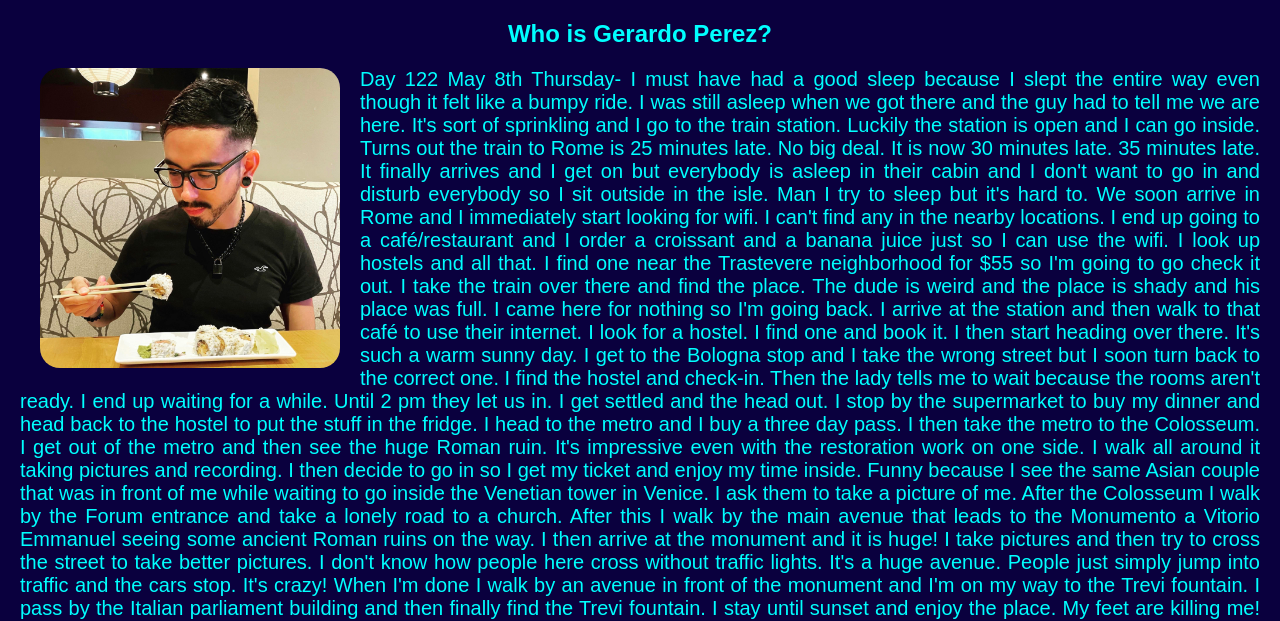
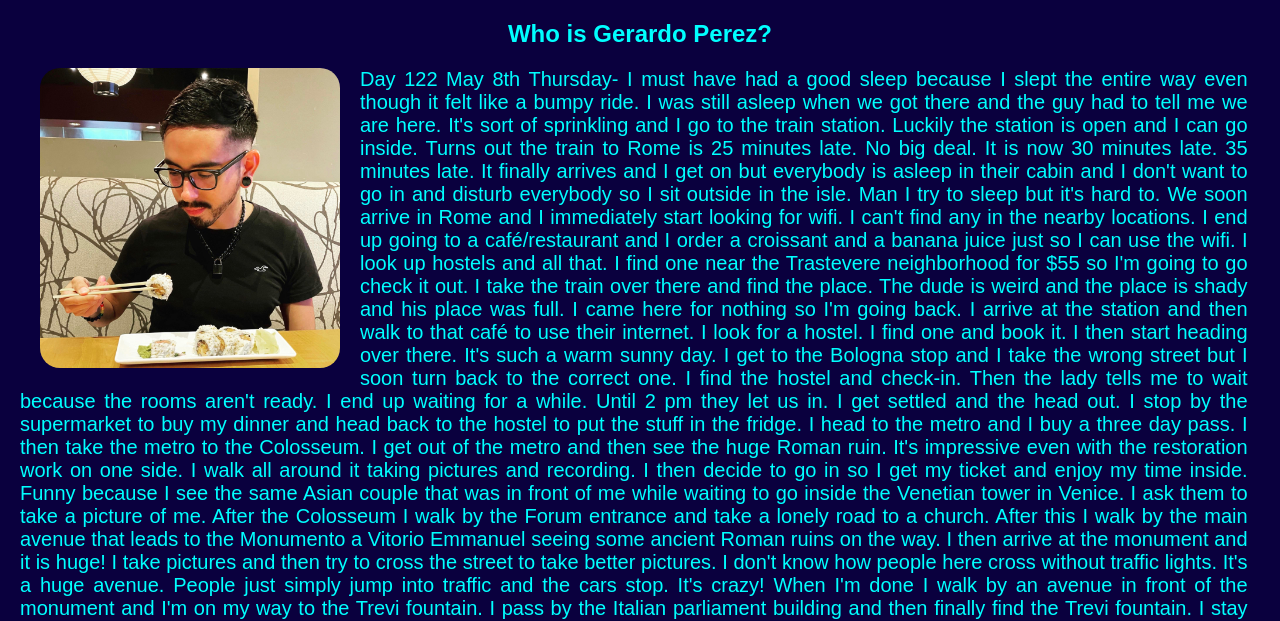
Before and after one commit to Gera1313/2-Gerardo-Portfolio, a plain HTML site: page index.html in a window 1280 px wide. Shown: the part 177-798 px from the top of the page. Drawn offline with Linux system fonts and the light colour scheme.

Commit message:
adjusted max-width in about me content

```diff
--- a/assets/css/style.css
+++ b/assets/css/style.css
@@ -79,7 +79,7 @@
 
   .about-me-content {
     font-size: 20px;
-    max-width: 1500px;
+    max-width: 99%;
     text-align: justify;
   }
 
@@ -89,7 +89,6 @@
     box-sizing: border-box;
     padding: 0 10px;
     margin: 10px 5px;
-    /* margin: 10px 1%; */
     text-align: center;
     width: 48%;
   }
```
